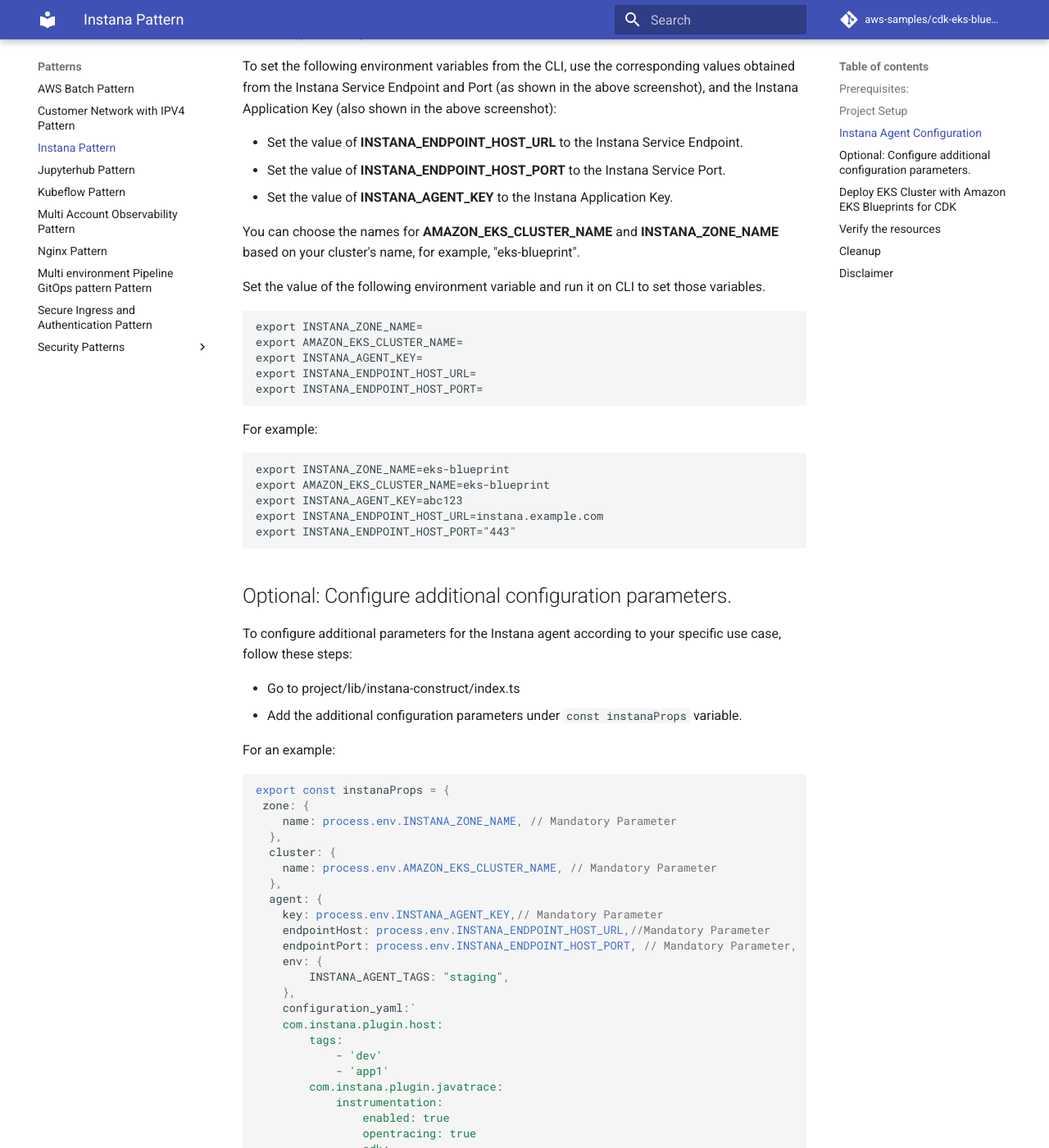
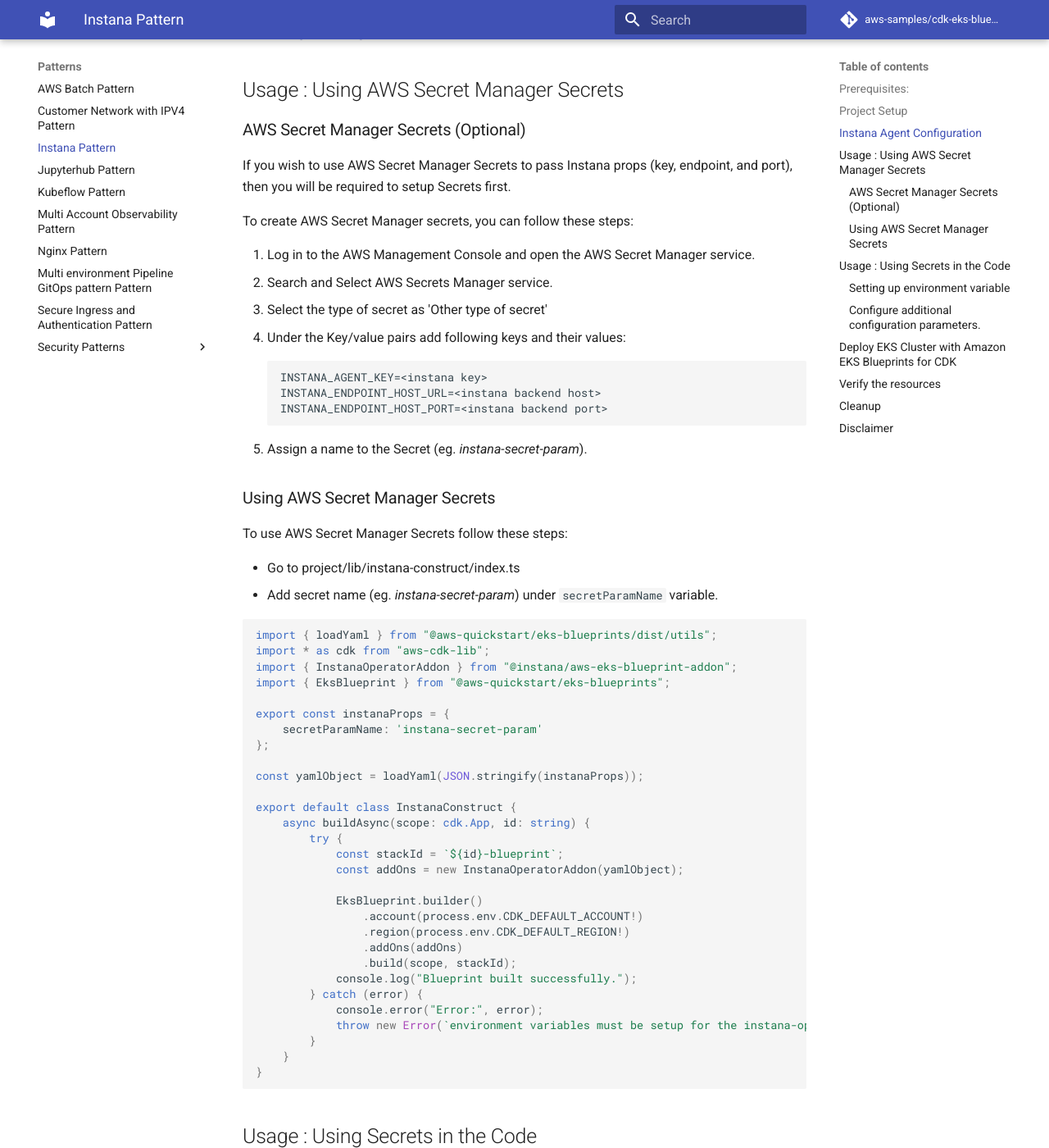
Before and after one commit to aws-samples/cdk-eks-blueprints-patterns, an MkDocs documentation site: the page built from docs/patterns/instana.md, in a window 1280 px wide and 1400 px high, scrolled down 1485 px. Shown: the whole window at 82% size. Built offline with MkDocs 1.6.1 and Material for MkDocs 9.7.7, drawn with Linux system fonts in a browser that asks for light colours; comment, search, counter and statistics services are not loaded; some of the changed text lies outside the part shown.

Commit message:
AWS Secret to store Instana Addon Credentials
Added secretParamName to store Instana credentials.

````diff
--- a/docs/patterns/instana.md
+++ b/docs/patterns/instana.md
@@ -44,37 +44,82 @@
 
 [Instana Agent Configuration](./images/instana-agent.png)
 
+
+## Usage : Using AWS Secret Manager Secrets
+### AWS Secret Manager Secrets (Optional)
+If you wish to use AWS Secret Manager Secrets to pass Instana props (key, endpoint, and port), then you will be required to setup Secrets first.
+
+To create AWS Secret Manager secrets, you can follow these steps:
+
+1. Log in to the AWS Management Console and open the AWS Secret Manager service.
+2. Search and Select AWS Secrets Manager service.
+3. Select the type of secret as 'Other type of secret'
+4. Under the Key/value pairs add following keys and their values:
+```
+INSTANA_AGENT_KEY=<instana key>
+INSTANA_ENDPOINT_HOST_URL=<instana backend host>
+INSTANA_ENDPOINT_HOST_PORT=<instana backend port>
+```
+5. Assign a name to the Secret (eg. *instana-secret-param*).
+
+### Using AWS Secret Manager Secrets
+To use AWS Secret Manager Secrets follow these steps:
+
+- Go to project/lib/instana-construct/index.ts
+- Add secret name (eg. *instana-secret-param*) under ```secretParamName``` variable.
+
+```typescript
+import { loadYaml } from "@aws-quickstart/eks-blueprints/dist/utils";
+import * as cdk from "aws-cdk-lib";
+import { InstanaOperatorAddon } from "@instana/aws-eks-blueprint-addon";
+import { EksBlueprint } from "@aws-quickstart/eks-blueprints";
+
+export const instanaProps = {
+    secretParamName: 'instana-secret-param'
+};
+
+const yamlObject = loadYaml(JSON.stringify(instanaProps));
+
+export default class InstanaConstruct {
+    async buildAsync(scope: cdk.App, id: string) {
+        try {
+            const stackId = `${id}-blueprint`;
+            const addOns = new InstanaOperatorAddon(yamlObject);
+
+            EksBlueprint.builder()
+                .account(process.env.CDK_DEFAULT_ACCOUNT!)
+                .region(process.env.CDK_DEFAULT_REGION!)
+                .addOns(addOns)
+                .build(scope, stackId);
+            console.log("Blueprint built successfully.");
+        } catch (error) {
+            console.error("Error:", error);
+            throw new Error(`environment variables must be setup for the instana-operator pattern to work`);
+        }
+    }
+}
+```
+
+## Usage : Using Secrets in the Code
+
+### Setting up environment variable
 To set the following environment variables from the CLI, use the corresponding values obtained from the Instana Service Endpoint and Port (as shown in the above screenshot), and the Instana Application Key (also shown in the above screenshot):
 
 - Set the value of **INSTANA_ENDPOINT_HOST_URL** to the Instana Service Endpoint.
 - Set the value of **INSTANA_ENDPOINT_HOST_PORT** to the Instana Service Port.
 - Set the value of **INSTANA_AGENT_KEY** to the Instana Application Key.
 
-You can choose the names for **AMAZON_EKS_CLUSTER_NAME** and **INSTANA_ZONE_NAME** based on your cluster's name, for example, "eks-blueprint".
-
 Set the value of the following environment variable and run it on CLI to set those variables.
 
-```
-export INSTANA_ZONE_NAME=
-export AMAZON_EKS_CLUSTER_NAME=
-export INSTANA_AGENT_KEY=
-export INSTANA_ENDPOINT_HOST_URL=
-export INSTANA_ENDPOINT_HOST_PORT=
-```
+For an example:
 
-For example:
-
-```
-export INSTANA_ZONE_NAME=eks-blueprint
-export AMAZON_EKS_CLUSTER_NAME=eks-blueprint
+```shell
 export INSTANA_AGENT_KEY=abc123
 export INSTANA_ENDPOINT_HOST_URL=instana.example.com
 export INSTANA_ENDPOINT_HOST_PORT="443"
 ```
 
-
-
-## Optional: Configure additional configuration parameters.
+### Configure additional configuration parameters.
 To configure additional parameters for the Instana agent according to your specific use case, follow these steps:
 
 - Go to project/lib/instana-construct/index.ts
@@ -84,33 +129,13 @@
 
 ```typescript
 export const instanaProps = {
- zone: {
-    name: process.env.INSTANA_ZONE_NAME, // Mandatory Parameter
-  },
-  cluster: {
-    name: process.env.AMAZON_EKS_CLUSTER_NAME, // Mandatory Parameter
-  },
-  agent: {
+ agent: {
     key: process.env.INSTANA_AGENT_KEY,// Mandatory Parameter
     endpointHost: process.env.INSTANA_ENDPOINT_HOST_URL,//Mandatory Parameter
     endpointPort: process.env.INSTANA_ENDPOINT_HOST_PORT, // Mandatory Parameter,
     env: {
 		INSTANA_AGENT_TAGS: "staging",
-    },
-    configuration_yaml:`
-    com.instana.plugin.host:
-    	tags:
-			- 'dev'
-			- 'app1'
-		com.instana.plugin.javatrace:
-			instrumentation:
-          		enabled: true
-          		opentracing: true
-          		sdk:
-            		packages:
-              			- 'com.instana.backend'
-              			- 'com.instana.frontend'
-    `
+    }
   }
 };
 ```
@@ -121,7 +146,8 @@
 To view patterns and deploy ```instana-operator``` pattern
 
 ```sh
-make list
+make deps
+make build
 cdk bootstrap
 make pattern instana-operator deploy
 ```
--- a/package.json
+++ b/package.json
@@ -37,7 +37,7 @@
     "aws-cdk": "2.83.1",
     "eks-blueprints-cdk-kubeflow-ext": "0.1.9",
     "source-map-support": "^0.5.21",
-    "@instana/aws-eks-blueprint-addon": "^1.0.2"
+    "@instana/aws-eks-blueprint-addon": "^1.0.3"
   },
   "overrides": {
     "@aws-quickstart/eks-blueprints": "^1.9.1",
````
Also changed, not shown: 2 other files.
